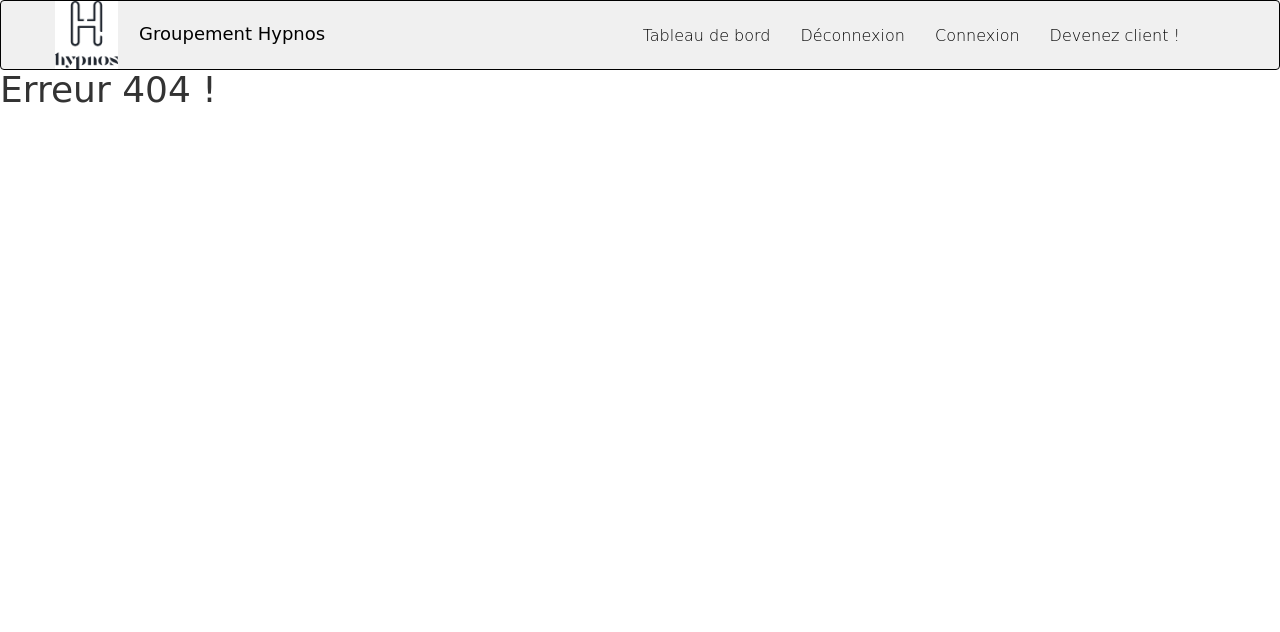
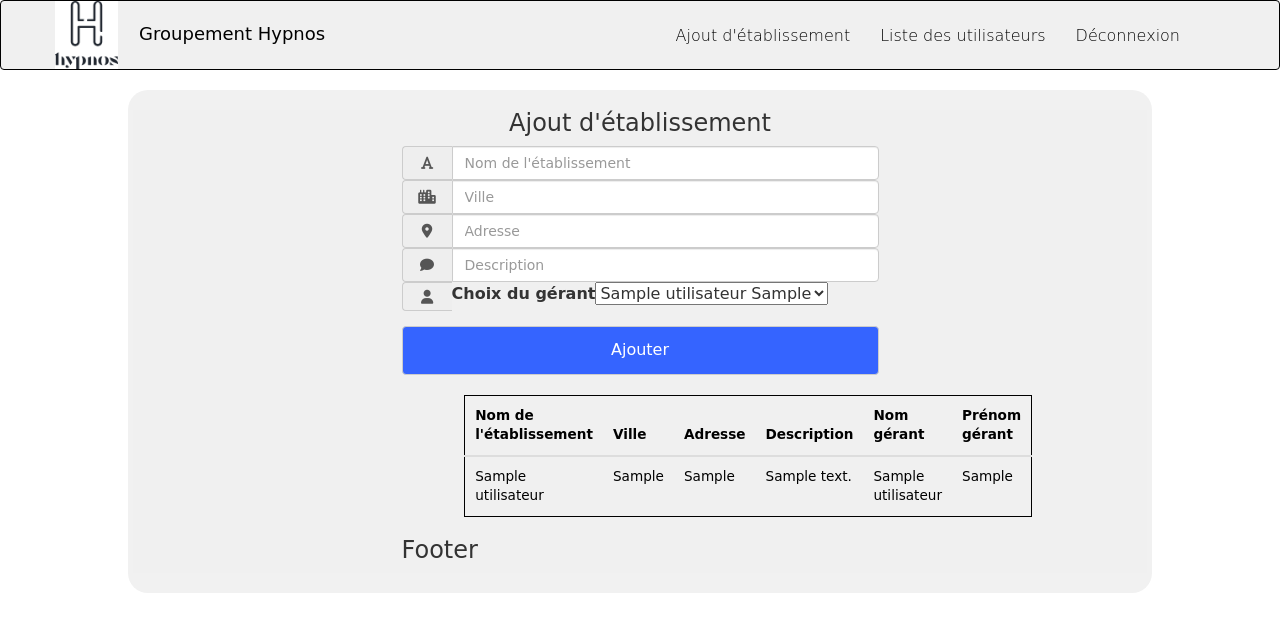
Before and after one commit to Dowzz/Hotels, a PHP site: a page that uses index.php in a window 1280 px wide. Shown: the top 632 px of the page. Run offline with PHP 8.4, Linux system fonts and the light colour scheme; the visitor is signed in with stand-in values (Sample User, id 1); tables that the repository leaves empty or names only in its code hold one stand-in row (values such as "Sample post"); data that the repository does not hold is empty; some libraries are stand-ins or nearby versions; some web fonts are replaced.

Commit message:
16.03.2022
Signed-off-by: Dowzz <michel.barny@outlook.fr>

```diff
--- /dev/null
+++ b/Views/addetab.php
@@ -0,0 +1,129 @@
+<!DOCTYPE html>
+<html lang="fr">
+
+<head>
+    <meta charset="UTF-8">
+    <meta http-equiv="X-UA-Compatible" content="IE=edge">
+    <meta name="viewport" content="width=device-width, initial-scale=1.0">
+    <link href="./css/Password_Checker.css" rel='stylesheet' type='text/css' />
+    <title>ajout établissement</title>
+    <?php include('./layout/header.php');
+    include('./Db/connect.php');
+   ?>
+</head>
+
+<body>
+    <div class="container_ container_register">
+        <div class="row addetabrow">
+            <div class="col-sm-6">
+                <div class="login-content">
+                    <form action="ajout_établissement" method="post">
+                        <div class="section-title">
+                            <h3 class="mytitle">Ajout d'établissement</h3>
+                        </div>
+                        <div class="textbox-wrap">
+                            <div class="input-group">
+                                <span class="input-group-addon "><i class="fa-solid fa-font"></i></span>
+                                <input type='text' required="required" name='nom' value="" class="form-control"
+                                    placeholder="Nom de l'établissement">
+                            </div>
+                            <div class="input-group">
+                                <span class="input-group-addon "><i class="fa-solid fa-city"></i></span>
+                                <input type='text' required="required" name='city' value="" class="form-control"
+                                    placeholder="Ville">
+                            </div>
+                            <div class="input-group">
+                                <span class="input-group-addon "><i class="fa-solid fa-location-dot"></i></span>
+                                <input type='text' required="required" name='address' value="" class="form-control"
+                                    placeholder="Adresse">
+                            </div>
+                            <div class="input-group">
+                                <span class="input-group-addon "><i class="fa-solid fa-comment"></i></span>
+                                <input type="text" required="required" value="" name="desc" class="form-control"
+                                    placeholder="Description">
+                            </div>
+                            <div class="input-group">
+                                <span class="input-group-addon"><i class="fa-solid fa-user"></i></span>
+                                <label for="User">Choix du gérant</label>
+                                <select name="User" id="user">
+                                    <?php
+                                $sql = "SELECT * FROM utilisateur";
+                                $rs = mysqli_query($con, $sql);
+                                while ($data = mysqli_fetch_array($rs)) {
+                                    ?>
+                                    <option value=<?= $data['userId']?> name="userId"><?= $data['nom']?>
+                                        <?= $data['prenom']?>
+                                    </option>
+
+
+                                    <?php
+                                };
+                                ?>
+                                </select>
+                            </div>
+                            <div class="login-btn">
+                                <input type="submit" name="addetab" value="Ajouter">
+                            </div>
+
+                    </form>
+                </div>
+            </div>
+            <div class="container_">
+                <div class="col-md-12">
+                    <table class="table">
+                        <thead>
+                            <tr>
+                                <th>Nom de l'établissement</th>
+                                <th>Ville</th>
+                                <th>Adresse</th>
+                                <th>Description</th>
+                                <th>Nom gérant</th>
+                                <th>Prénom gérant</th>
+                            </tr>
+                        </thead>
+                        <tbody id="mytable">
+                            <?php
+    $sql = "SELECT * FROM etablissement LEFT JOIN utilisateur ON etablissement.userId = utilisateur.userId";
+    $rs = mysqli_query($con, $sql);
+    while($data = mysqli_fetch_array($rs)) {
+
+        ?>
+                            <tr>
+                                <td><?= $data['nom']?></td>
+                                <td><?= $data['ville']?></td>
+                                <td><?= $data['adresse']?></td>
+                                <td><?= $data['description']?></td>
+                                <td><?= $data['name']?></td>
+                                <td><?= $data['prenom']?></td>
+                            </tr>
+
+                            <?php
+
+    }
+
+    ?>
+                        </tbody>
+                    </table>
+                </div>
+            </div>
+</body>
+<?php include('./layout/footer.php') ?>
+
+</html>
+<?php
+if (isset($_POST['addetab'])) {
+
+    $nom = $_POST['nom'];
+    $city = $_POST['city'];
+    $address = $_POST['address'];
+    $desc = $_POST['desc'];
+    $userid = $_POST['User'];
+    $sql = "INSERT INTO `etablissement`(`nom`, `ville`, `adresse`, `description`, `userId`) VALUES ('$nom', '$city', '$address', '$desc', '$userid')";
+    if (mysqli_query($con, $sql)) {
+        echo "<script> alert ('Ajout effectué !')</script>";
+    }else {
+        echo "<script> alert ('Ajout impossible.')</script>";
+    };
+
+};
+?>
--- a/css/Password_Checker.css
+++ b/css/Password_Checker.css
@@ -11,7 +11,7 @@
 
   /* Style the submit button */
   input[type=submit] {
-    background-color: #04AA6D;
+    background-color: #3564ff;
     color: white;
   }
 
--- a/css/style.css
+++ b/css/style.css
@@ -81,8 +81,9 @@ body a {
           justify-content: center;
 }
 
-.registerraw,
-.loginrow {
+.registerrow,
+.loginrow,
+.addetabrow {
   display: -webkit-box;
   display: -ms-flexbox;
   display: flex;
@@ -100,6 +101,54 @@ body a {
   text-align: center;
 }
 
+.input-group {
+  width: 100%;
+}
+
+.input-group-addon {
+  width: 50px;
+}
+
+.table {
+  background-color: #f0f0f0;
+  border: 1px solid black;
+}
+
+#mytable {
+  padding: 10px;
+  width: -webkit-fit-content;
+  width: -moz-fit-content;
+  width: fit-content;
+}
+
+.table > tbody > tr > td,
+.table > tbody > tr > th,
+.table > tfoot > tr > td,
+.table > tfoot > tr > th,
+.table > thead > tr > td,
+.table > thead > tr > th {
+  border-top: none;
+  padding: 10px;
+}
+
+.table > thead > tr > th,
+.table > tbody > tr > th,
+.table > tfoot > tr > th,
+.table > thead > tr > td,
+.table > tbody > tr > td,
+.table > tfoot > tr > td {
+  font-size: 0.85em;
+  color: #000;
+}
+
+.container_ {
+  margin-top: 20px;
+  margin-left: auto;
+  margin-right: auto;
+  width: 80%;
+  border-radius: 20px;
+}
+
 @media only screen and (max-width: 768px) {
   .navbar-nav {
     margin-top: 30px;
--- a/css/style.scss
+++ b/css/style.scss
@@ -64,8 +64,9 @@ body a {
 .container-register {
   justify-content: center;
 }
-.registerraw,
-.loginrow {
+.registerrow,
+.loginrow,
+.addetabrow {
   display: flex;
   justify-content: center;
   background-color: #f0f0f0;
@@ -75,6 +76,45 @@ body a {
 }
 .mytitle {
   text-align: center;
+}
+.input-group {
+  width: 100%;
+}
+.input-group-addon {
+  width: 50px;
+}
+.table {
+  background-color: #f0f0f0;
+  border: 1px solid black;
+}
+#mytable {
+  padding: 10px;
+  width: fit-content;
+}
+.table > tbody > tr > td,
+.table > tbody > tr > th,
+.table > tfoot > tr > td,
+.table > tfoot > tr > th,
+.table > thead > tr > td,
+.table > thead > tr > th {
+  border-top: none;
+  padding: 10px;
+}
+.table > thead > tr > th,
+.table > tbody > tr > th,
+.table > tfoot > tr > th,
+.table > thead > tr > td,
+.table > tbody > tr > td,
+.table > tfoot > tr > td {
+  font-size: 0.85em;
+  color: #000;
+}
+.container_ {
+  margin-top: 20px;
+  margin-left: auto;
+  margin-right: auto;
+  width: 80%;
+  border-radius: 20px;
 }
 
 @media only screen and (max-width: 768px) {
--- a/index.php
+++ b/index.php
@@ -13,6 +13,10 @@
     require './auth/register.php';
  } elseif ($url == 'deconnexion') {
      require './auth/logout.php';
+ } elseif ($url == 'ajout_établissement') {
+   require './Views/addetab.php';
+ } elseif ($url== 'listing_utilisateur') {
+   require './Views/userlist.php';
  }
 
  elseif(preg_match('#article-([0-9]+)#', $url, $params)) {
--- a/layout/footer.php
+++ b/layout/footer.php
@@ -1,15 +1 @@
-<!DOCTYPE html>
-<html lang="fr">
-
-<head>
-    <meta charset="UTF-8">
-    <meta http-equiv="X-UA-Compatible" content="IE=edge">
-    <meta name="viewport" content="width=device-width, initial-scale=1.0">
-    <title>Document</title>
-</head>
-
-<body>
-
-</body>
-
-</html>
+<h3>Footer</h3>
--- a/layout/header.php
+++ b/layout/header.php
@@ -8,26 +8,20 @@ function hideURLbar() {
 }
 </script>
 <link href="./css/bootstrap-3.1.1.min.css" rel='stylesheet' type='text/css' />
-
 <script src="./js/jquery.min.js"></script>
 <script src="./js/bootstrap.min.js"></script>
-
 <link href="./css/style.css" rel='stylesheet' type='text/css' />
 <link rel="preconnect" href="https://fonts.googleapis.com">
 <link rel="preconnect" href="https://fonts.gstatic.com" crossorigin>
 <link href="https://fonts.googleapis.com/css2?family=Hubballi&display=swap" rel="stylesheet">
-
-<link href="./css/font-awesome.css" rel="stylesheet">
-
+<script src="https://kit.fontawesome.com/bc25e6281e.js" crossorigin="anonymous"></script>
 <link rel="stylesheet" href="//cdn.datatables.net/1.10.22/css/jquery.dataTables.min.css">
 <script src="//cdn.datatables.net/1.10.22/js/jquery.dataTables.min.js"></script>
-
 <nav class="navbar navbar-default" role="navigation">
     <div class="container">
         <div class="navbar-header">
             <button type="button" class="navbar-toggle collapsed" data-toggle="collapse"
                 data-target="#bs-example-navbar-collapse-1">
-
                 <span class="icon-bar"></span>
                 <span class="icon-bar"></span>
                 <span class="icon-bar"></span>
@@ -49,8 +43,9 @@ function hideURLbar() {
 
                 if ($type == "admin") {
                     echo '
-						<li><a href="#">Tableau de bord</a></li>
-                        <li><a href="logout.php">Déconnexion</a></li>
+						<li><a href="ajout_établissement">Ajout d\'établissement</a></li>
+                        <li><a href="listing_utilisateur">Liste des utilisateurs</a></li>
+                        <li><a href="deconnexion">Déconnexion</a></li>
 						';
                 }
                 if ($type == "client") {
@@ -58,17 +53,13 @@ function hideURLbar() {
                         <li><a href="deconnexion">Déconnexion</a></li>
                         <li><a href="#">Mes reservations</a></li>
                         ';
-                } else {
+                } if ($type=="") {
                     echo '
 						<li><a href="connexion">Connexion</a></li>
                         <li><a href="devenir_client">Devenez client !</a></li>
-
                         ';
                 }
-
                 ?>
-
-
             </ul>
         </div>
         <div class="clearfix"> </div>
```
Also changed, not shown: Views/accueil.php (+5 -6 lines), Views/userlist.php (added, +58 -0 lines), auth/login.php (+8 -18 lines), auth/register.php (+14 -29 lines), css/font-awesome.css (deleted), 1 other file.
